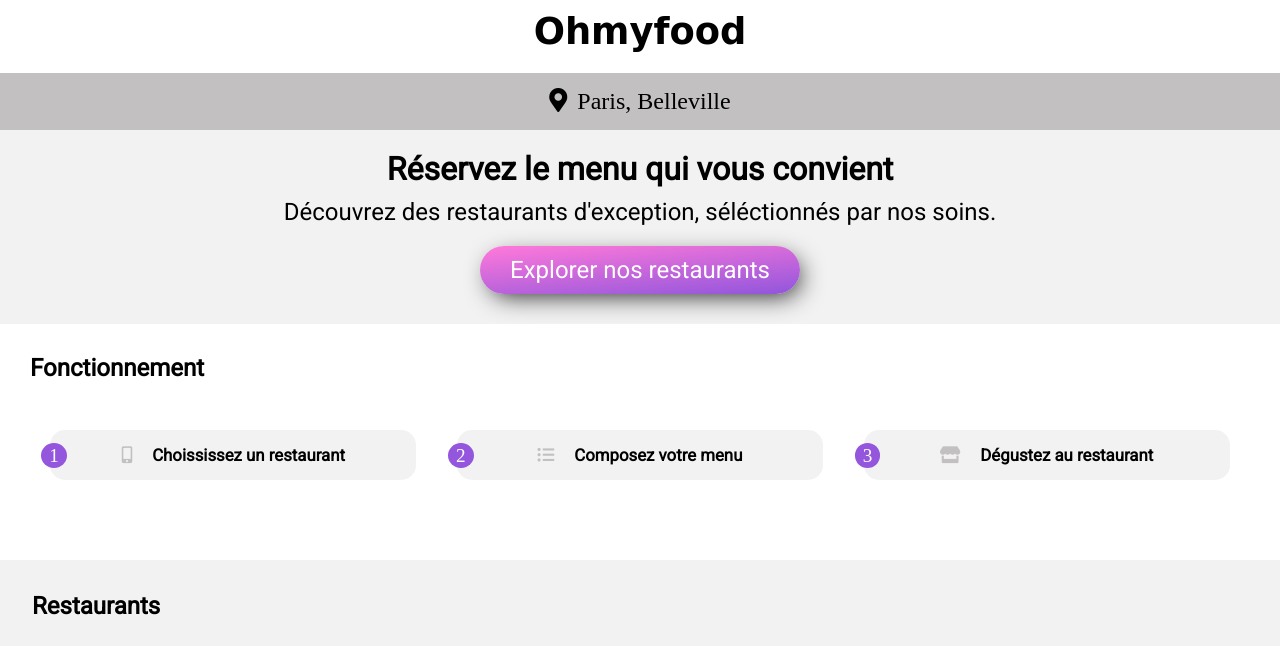
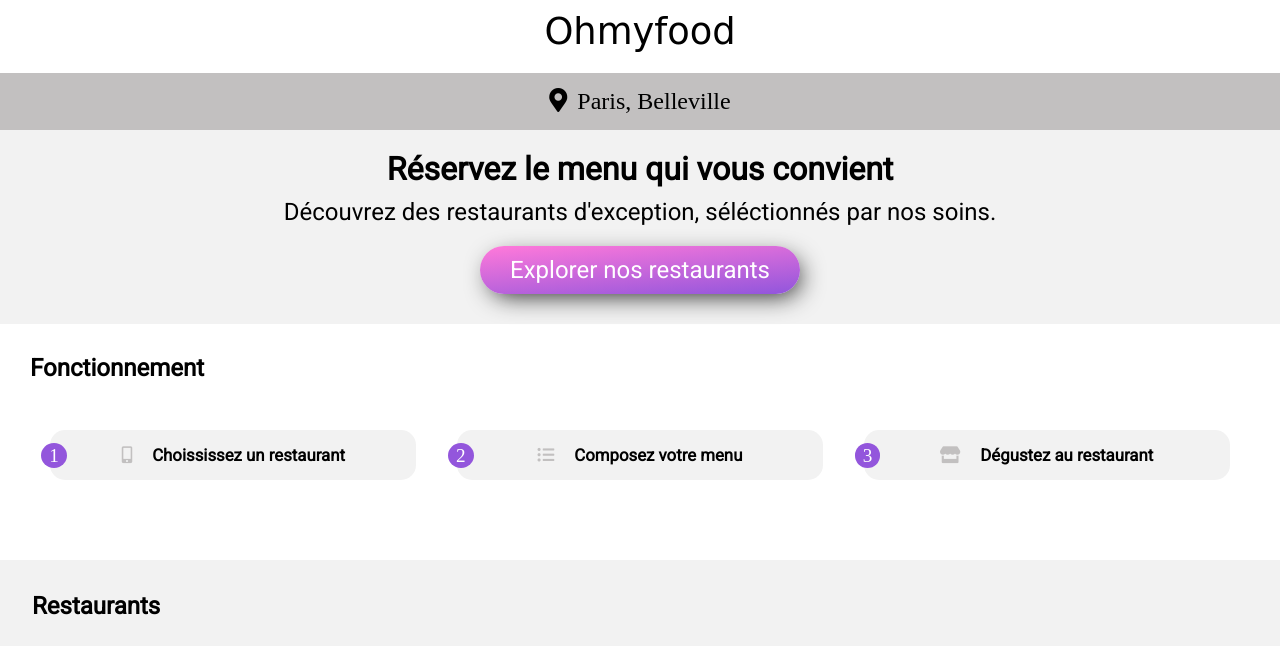
Before and after one commit to pia-noder/CharlotteAmiot_3_29102020, a plain HTML site: page index.html in a window 1280 px wide. Shown: the top 646 px of the page. Drawn offline with Linux system fonts and the light colour scheme; a web font is replaced by a local one.

Commit message:
suppression des h1 en excès

```diff
--- a/index.html
+++ b/index.html
@@ -19,7 +19,7 @@
 
         <!--Header landing page -->
         <header>
-            <h1 class="logo">Ohmyfood</h1>
+            <p class="logo">Ohmyfood</p>
         </header>
 
         <!--section contanant la localisation des restaurants + présentation de l'entreprise-->
```
Also changed, not shown: page-laFrançaise.html (+1 -1 lines), page-laNoteEnchantee.html (+1 -1 lines), page-laPalette.html (+1 -1 lines), page-leDeliceDesSens.html (+1 -1 lines).
